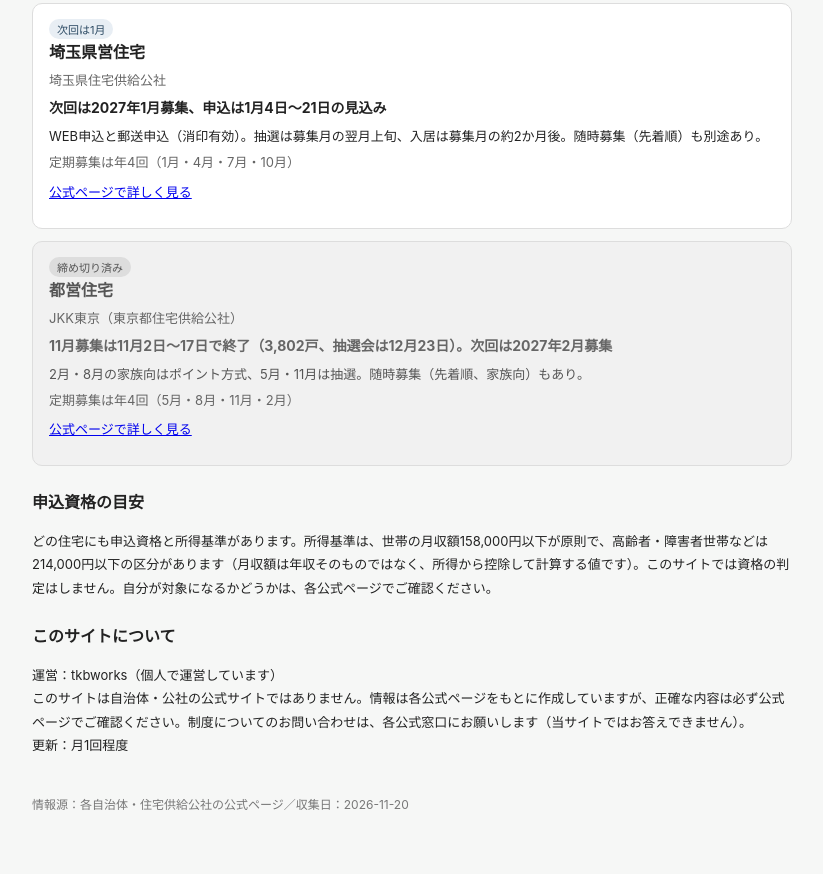
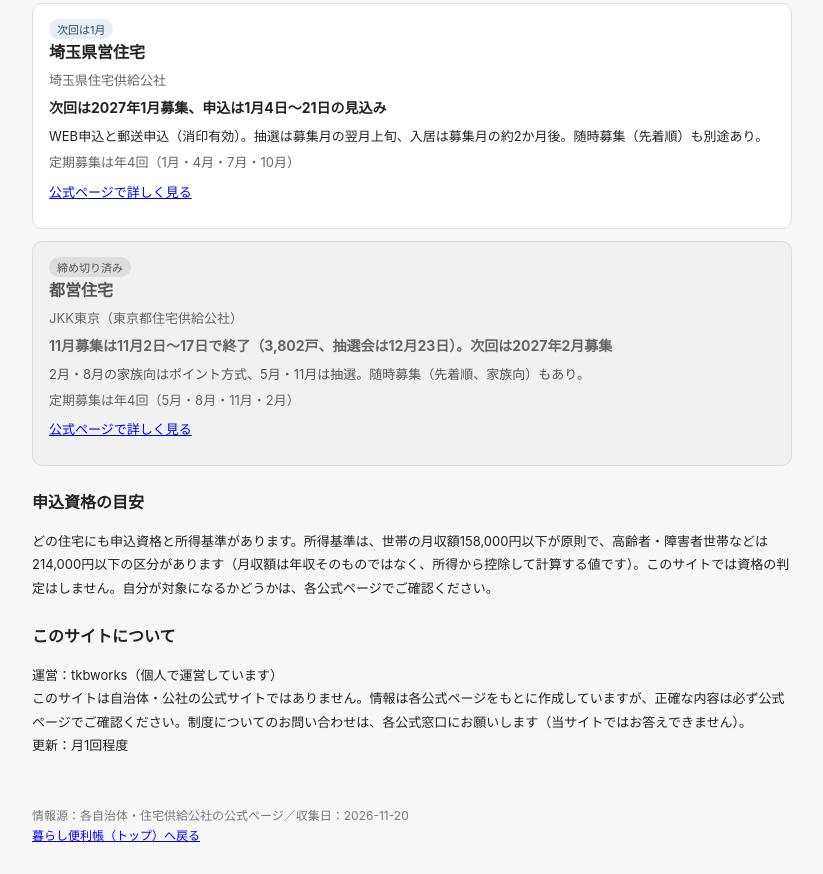
Before and after one commit to tkbworks/tkbworks.github.io, a plain HTML site: page housing_info/index.html in a window 1280 px wide. Shown: the part 1094-1968 px from the top of the page, without its empty margins (228-1051 px from the left). Before the commit the page ends 1937 px from the top, so only its background shows below. Drawn offline with Linux system fonts and the light colour scheme.

Commit message:
両サイトの最下部に『暮らし便利帳』トップへのリンクを追加

```diff
--- a/housing_info/index.html
+++ b/housing_info/index.html
@@ -23,6 +23,7 @@
   .operator, .cycle { color: #666; }
   .link { font-size: 13px; margin-top: 8px; }
   .about { font-size: 13px; line-height: 1.8; }
+  .ad { max-width: 760px; margin: 24px auto 0; padding: 0 16px; text-align: center; }
   footer { font-size: 12px; color: #777; padding: 8px 16px 28px; max-width: 760px; margin: 0 auto; line-height: 1.7; }
 </style>
 </head>
@@ -41,7 +42,12 @@
   このサイトは自治体・公社の公式サイトではありません。情報は各公式ページをもとに作成していますが、正確な内容は必ず公式ページでご確認ください。制度についてのお問い合わせは、各公式窓口にお願いします（当サイトではお答えできません）。<br>
   更新：月1回程度</p>
 </section>
+  <section class="ad">
+    <!-- A8.net 広告枠: 取得した広告コードをここに貼る。コードが入るまでは何も表示されない -->
+    <!-- 広告を載せたら「このサイトについて」に「当サイトはアフィリエイト広告を含みます」旨を1行追加する -->
+  </section>
 </main>
-<footer>情報源：各自治体・住宅供給公社の公式ページ／収集日：2026-11-20</footer>
+<footer>情報源：各自治体・住宅供給公社の公式ページ／収集日：2026-11-20<br>
+<a href="../">暮らし便利帳（トップ）へ戻る</a></footer>
 </body>
 </html>
```
